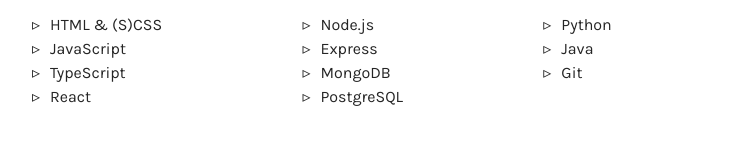
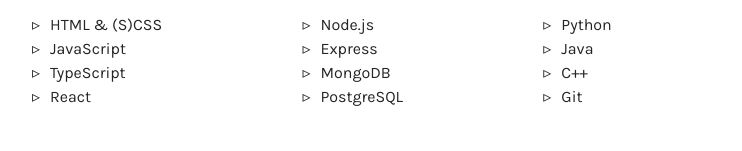
Before and after one commit to mtu2/portfolio, a React (Create React App) app: page / in a window 1280 px wide. Shown: the part 533-684 px from the top of the page, without its empty margins (268-1010 px from the left). Built offline with nearby package versions, Linux system fonts and the light colour scheme.

Commit message:
Updated languages

```diff
--- a/src/App.js
+++ b/src/App.js
@@ -134,6 +134,7 @@
             <li>PostgreSQL</li>
             <li>Python</li>
             <li>Java</li>
+            <li>C++</li>
             <li>Git</li>
           </ul>
         </div>
```
